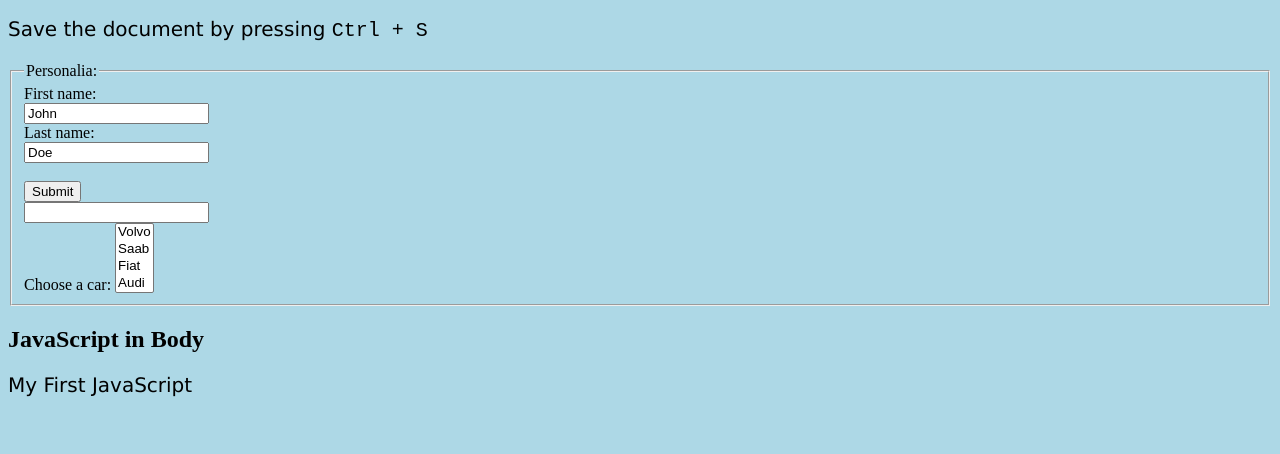
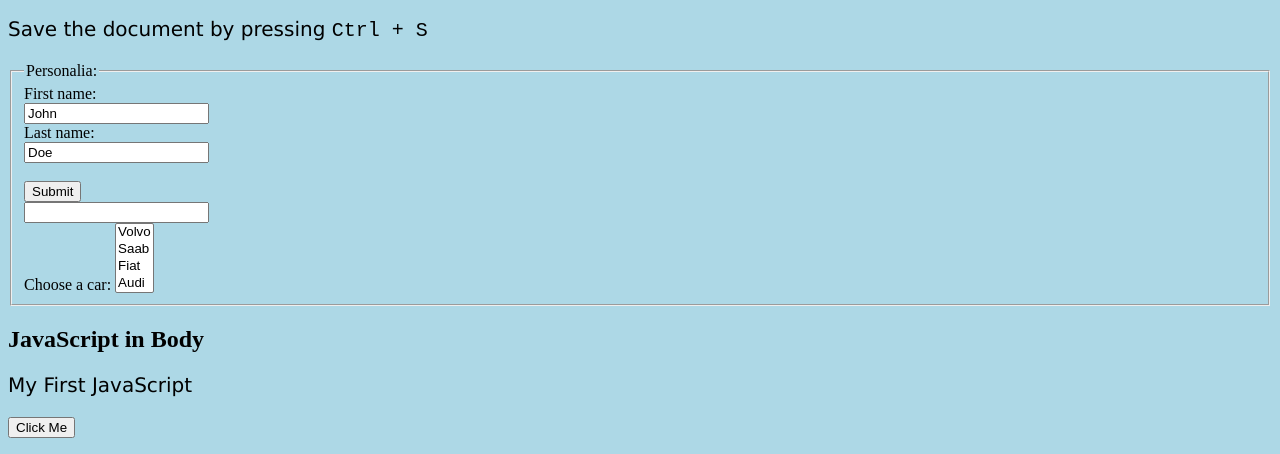
Before and after one commit to Kamal-Baraili/Demo, a plain HTML site: page index.html in a window 1280 px wide. Shown: the part 2027-2481 px from the top of the page. Before the commit the page ends 2444 px from the top, so only its background shows below. Drawn offline with Linux system fonts and the light colour scheme.

Commit message:
inline JS

```diff
--- a/index.html
+++ b/index.html
@@ -59,7 +59,7 @@
 <code> x = 5; y = 6; z = x + y; </code>
 
 <p>Save the document by pressing <kbd>Ctrl + S</kbd></p>
-<form action="/action_page.php">
+<form>
   <fieldset>
     <legend>Personalia:</legend>
     <label for="fname">First name:</label><br />
@@ -94,4 +94,8 @@
   <script>
     document.getElementById("demo").innerHTML = "My First JavaScript";
   </script>
+
+  <button onclick="document.getElementById('demo').innerHTML = Date()">
+    Click Me
+  </button>
 </form>
```
